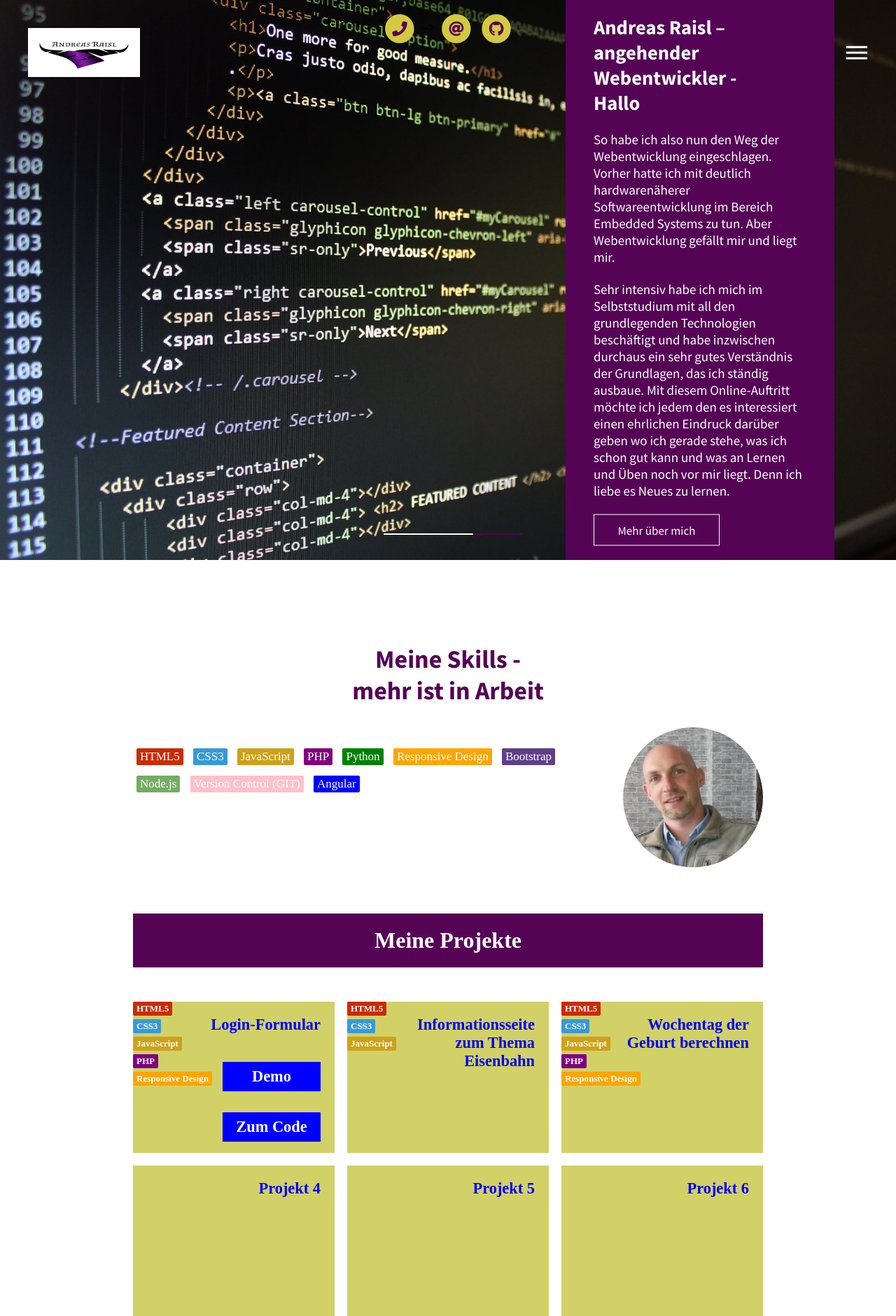
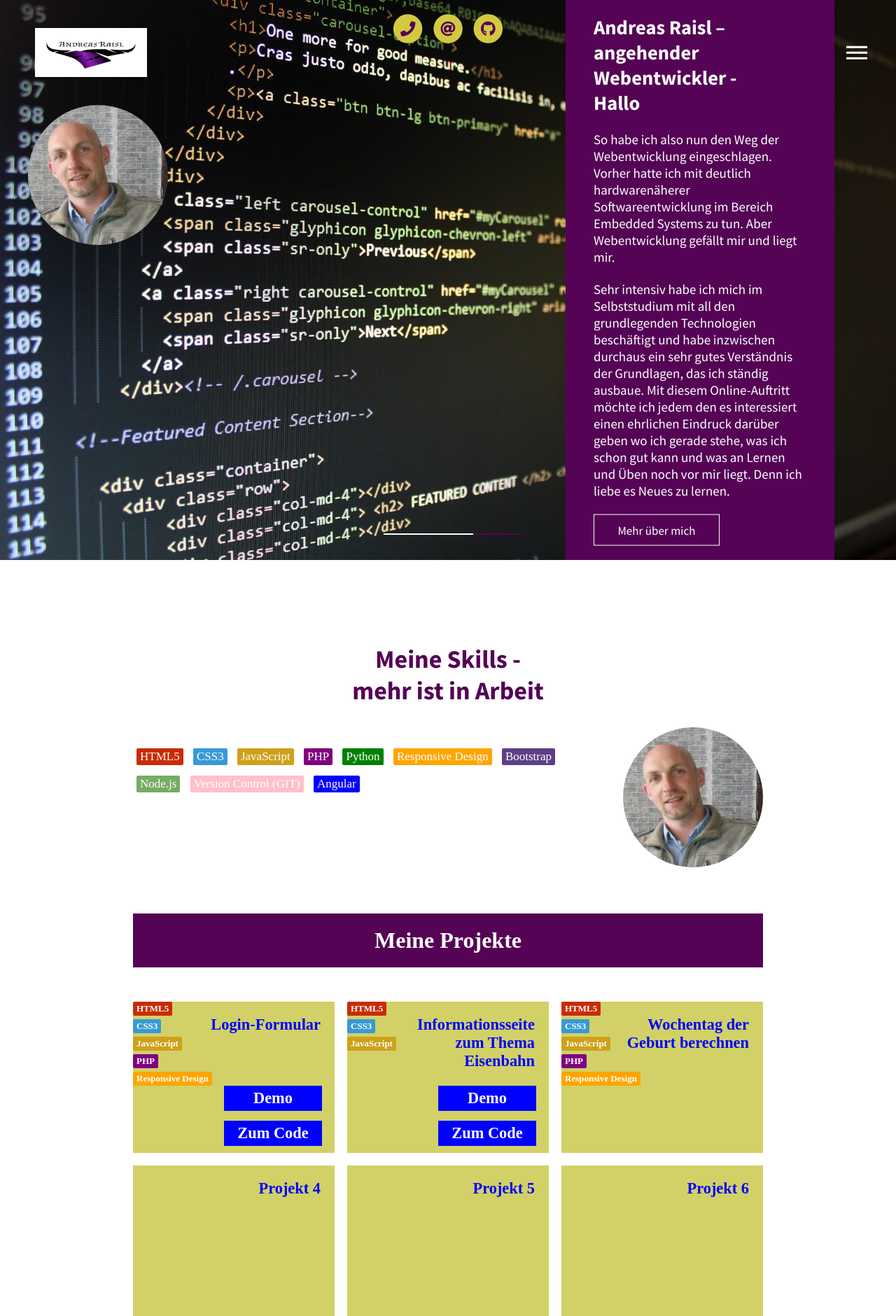
Before and after one commit to AndreasRaisl/smallPortfolio, a PHP site: page / in a window 1280 px wide. Shown: the top 1880 px of the page at 70% size. Run offline with PHP 8.4, Linux system fonts and the light colour scheme.

Commit message:
ongoing work

```diff
--- a/css/indexStylesheet.css
+++ b/css/indexStylesheet.css
@@ -151,7 +151,7 @@ h2 {
 
 .logo_start {
 	position: absolute;
-	left: 40px;
+	left: 50px;
 	top: 50%;
 	transform: translateY(-50%);
 	background-color: white;
@@ -165,13 +165,19 @@ h2 {
 
 .logo_later {
 	position: absolute;
-	left: 40px;
+	left: 50px;
 	top: 50%;
 	transform: translateY(-50%);
 	background-color: white;
 	width: 130px;
 	height: 45px;
 	padding: 0px;
+}
+
+.passbild1 {
+	position: relative;
+	top: 150px;
+	left: 40px;
 }
 
 .ButtonGroup {
@@ -571,9 +577,10 @@ h2 {
 	width: 140px;
 	float: right;
 	text-align: center;
-	padding: 8px;
-	position: relative;
-	top: 70px;
+	padding: 5px;
+	position: absolute;
+	top: 170px;
+	left: 130px;
 }
 
 .toDemoButton {
@@ -582,9 +589,10 @@ h2 {
 	width: 140px;
 	float: right;
 	text-align: center;
-	padding: 8px;
-	position: relative;
-	top: 40px;
+	padding: 5px;
+	position: absolute;
+	top: 120px;
+	left: 130px;
 
 }
 
--- a/index.html
+++ b/index.html
@@ -37,16 +37,18 @@
 						<i class="fa fa-circle fa-stack-2x" style="color: rgb(211, 201, 64);"></i>
 						<i class="fas fa-phone fa-stack-1x" style="color: #550355"></i>
 					</span>
-				</li>
-				<!-- <li>
+				</li><!--
+
+				 <li>
 					<a href="index.html">  Home Button  -->
 						<!-- <span class="fa-stack fa-lg">
 							<i class="fa fa-circle fa-stack-2x" style="color: rgb(211, 201, 64);"></i>
 							<i class="fas fa-home fa-stack-1x" style="color: #550355"></i>
 						</span>
-					</a> -->
-				<!-- </li>	 --> -->
-				<li>	<!--  Email Button 		-->
+					</a>
+				 </li>
+
+				--><li>	<!--  Email Button 		-->
 				<span class="fa-stack fa-lg emailButton" onclick="showEmailForm()">
 						<i class="fa fa-circle fa-stack-2x" style="color: rgb(211, 201, 64);"></i>
 						<i class="fas fa-at fa-stack-1x" style="color: #550355"></i>
@@ -107,7 +109,7 @@
       <div class="MenuText">
 				<p class="MenuItem MenuItemFirst">  <a href="index.html"> Startseite </a> </p>
 				<p class="MenuItem"> <a href="aboutMe/Lebenslauf_Mai2018_update.pdf"> Mein CV </a> </p>
-				<p class="MenuItem"> <a href="https://www.traveltolife.de/Moldawien/erlebnisreisen/moldawien-reise/MD-1"> über Reisen nach Moldawien </a> </p>
+				<p class="MenuItem"> <a href="https://www.traveltolife.de/Moldawien/erlebnisreisen/moldawien-reise/MD-1" target="_blank"> über Reisen nach Moldawien </a> </p>
 				<p class="MenuItem"> <a href="#"> Musikvideos </a> </p>
 				<p class="MenuItem"> <a href="#"> weitere Projekte </a> </p>
 				<p class="MenuItem"> <a href="#"> Programme zur Investmentberechnung </a> </p>
@@ -119,6 +121,10 @@
 
 
 	<div id="content1" class="background1">
+			<div class="passbild1" style="float: left; border-radius: 50%;">
+					<img style="border-radius: 50%;" src="img/myPictureCutted.jpg" alt="mein Passbild" width="200px" height="200px">
+				</div>
+				<div style="clear: both;"></div>
 	    <div class="intro">
 		  <div class="textInIntro">
 	        <h2> Andreas Raisl – <br/> angehender Webentwickler - <br/> Hallo </h2>
@@ -166,7 +172,6 @@
 
 			<div class="passbild" style="text-align: right;  float: right; border-radius: 50%;">
 				<img style="border-radius: 50%;" src="img/myPictureCutted.jpg" alt="mein Passbild" width="200px" height="200px">
-
 			</div>
 			<div style="clear: both;"></div>
 		</div>
@@ -192,17 +197,17 @@
 				<span  style="background: orange; top: 100px;"> Responsive Design </span>
 				Login-Formular
 				<a href="https://dry-ridge-52931.herokuapp.com/">	<div class="toDemoButton"> Demo </div> </a>
-				<a href="#"> <div class="toCodeButton"> Zum Code </div> </a>
+				<a href="https://github.com/AndreasRaisl/SignupAndLoginForm"> <div class="toCodeButton"> Zum Code </div> </a>
 			</div>
 
-			<a href="Eisenbahn/HTMLVersion/Railways.html">
 			<div class="notOuterRightImage projectName projectName2">
 				<span  style="background: rgb(202, 43, 3);">  HTML5  </span>
 				<span style="background: rgb(55, 154, 214); top: 25px"> CSS3 </span>
 				<span  style="background: rgb(206, 161, 26); top: 50px;">  JavaScript   </span>
 				Informationsseite <br> zum Thema <br> Eisenbahn
+				<a href="Eisenbahn/HTMLVersion/Railways.html"> <div class="toDemoButton"> Demo </div> </a>
+				<a href="https://github.com/AndreasRaisl/Eisenbahnseite"> <div class="toCodeButton"> Zum Code </div> </a>
 			</div>
-			</a>
 
 			<a href="https://fierce-island-98666.herokuapp.com/">
 				<div class="projectName projectName3">
```
Lines whose indentation alone changed are shown as unchanged.
